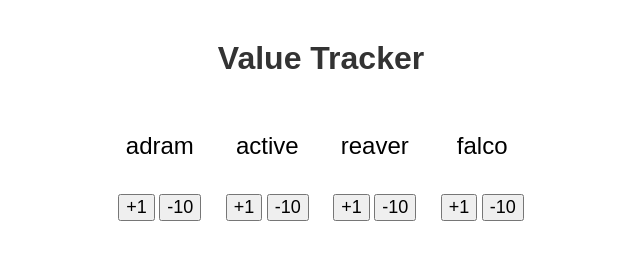
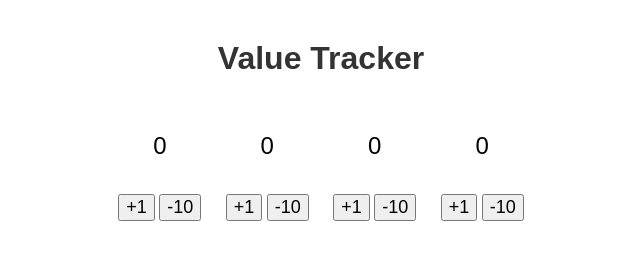
Before and after one commit to lowlune/pivnica, a plain HTML site: page index.html in a window 1280 px wide. Shown: the whole page, without its empty margins (319-959 px from the left). Drawn offline with Linux system fonts and the light colour scheme; no server answers.

Commit message:
Update index.html

```diff
--- a/index.html
+++ b/index.html
@@ -2,7 +2,7 @@
 <html>
 <head>
   <meta charset="UTF-8">
-  <title>Value Tracker</title>
+  <title>Pivnica</title>
   <style>
     body {
       font-family: Arial, sans-serif;
@@ -32,22 +32,22 @@
 <body>
   <h1>Value Tracker</h1>
   <div class="value">
-    <p>adram</p>
+    <p id="adram">0</p>
     <button onclick="increaseValue('adram')">+1</button>
     <button onclick="decreaseValue('adram')">-10</button>
   </div>
   <div class="value">
-    <p>active</p>
+    <p id="active">0</p>
     <button onclick="increaseValue('active')">+1</button>
     <button onclick="decreaseValue('active')">-10</button>
   </div>
   <div class="value">
-    <p>reaver</p>
+    <p id="reaver">0</p>
     <button onclick="increaseValue('reaver')">+1</button>
     <button onclick="decreaseValue('reaver')">-10</button>
   </div>
   <div class="value">
-    <p>falco</p>
+    <p id="falco">0</p>
     <button onclick="increaseValue('falco')">+1</button>
     <button onclick="decreaseValue('falco')">-10</button>
   </div>
```
